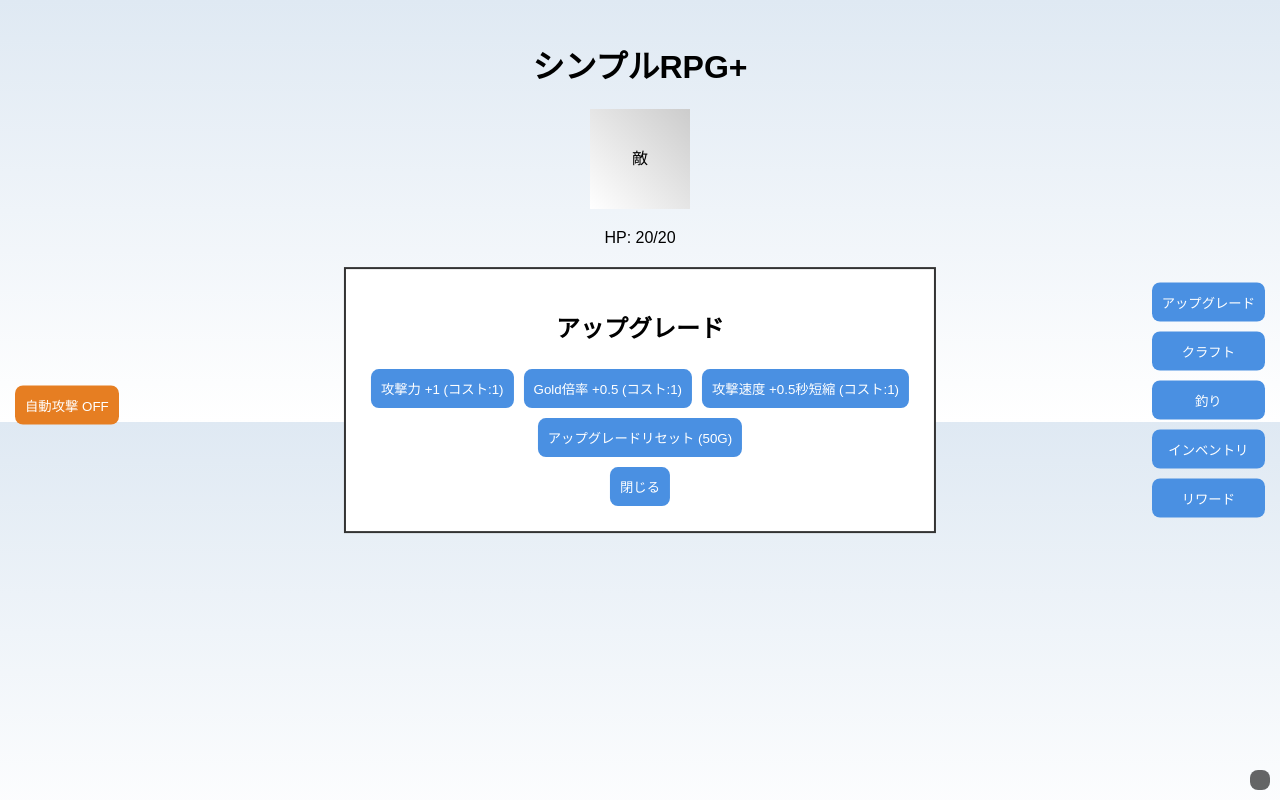
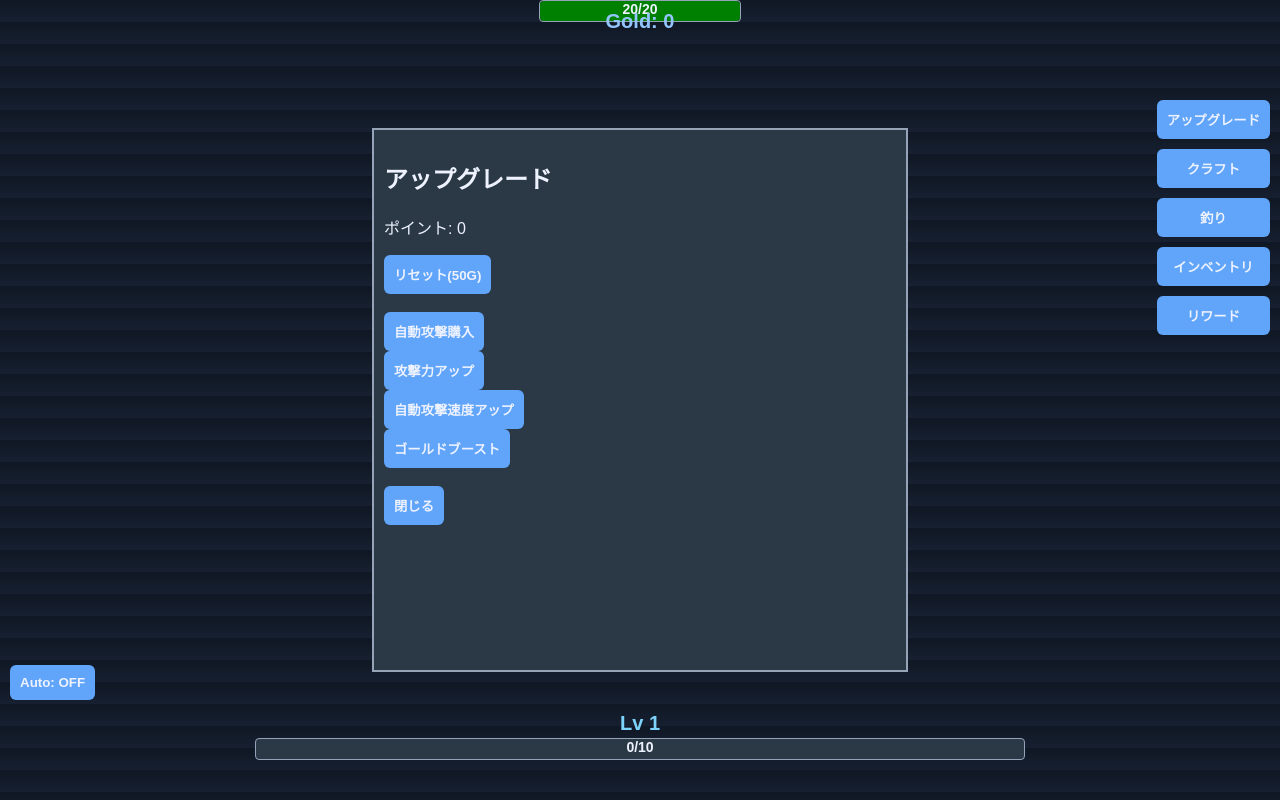
Before and after one commit to RateKau/MyGame, a plain HTML site: page index.html in a window 1280 px wide. Both pictures are taken after a click on the button "アップグレード". Drawn offline with Linux system fonts and the light colour scheme.

Commit message:
Add files via upload

```diff
--- a/index.html
+++ b/index.html
@@ -2,251 +2,316 @@
 <html lang="ja">
 <head>
   <meta charset="UTF-8">
-<title>シンプルRPG+</title>
+  <title>Web RPG</title>
+  <!-- テーマCSSを読み込み -->
+  <link rel="stylesheet" href="theme.css">
   <style>
-  body { font-family:sans-serif; background:linear-gradient(to bottom,#dfe9f3,#ffffff); margin:0; padding:0; text-align:center; }
-  #gameContainer{ max-width:800px; margin:0 auto; padding:20px; }
-  button{ margin:5px; padding:10px; border-radius:8px; border:none; cursor:pointer; background:#4a90e2; color:white; }
-  button:disabled{ background:#999; }
-  #enemy{ width:100px; height:100px; background:linear-gradient(45deg,#fff,#ccc); margin:20px auto; line-height:100px; }
-  #menuButtons{ position:fixed; right:10px; top:50%; transform:translateY(-50%); display:flex; flex-direction:column; }
-  .menuScreen{ display:none; position:fixed; top:50%; left:50%; transform:translate(-50%,-50%); background:white; border:2px solid #333; padding:20px; }
-  #boostDisplay{ position:fixed; right:10px; bottom:10px; background:rgba(0,0,0,0.6); color:white; padding:10px; border-radius:8px; }
-  #autoAttackToggle{ position:fixed; left:10px; top:50%; transform:translateY(-50%); background:#e67e22; }
+    body {
+      margin:0;
+      font-family:sans-serif;
+      background: linear-gradient(var(--bg1), var(--bg2));
+      color: var(--text-main);
+    }
+
+    #enemy {
+      position:absolute;
+      top:50%;
+      left:50%;
+      transform:translate(-50%,-50%);
+      width:200px; height:200px;
+      background: var(--card);
+      border:2px solid var(--muted);
+    }
+
+    .bar {
+      height:20px;
+      position:relative;
+      background: var(--card);
+      border:1px solid var(--muted);
+      border-radius: 4px;
+    }
+
+    .fill {
+      height:100%;
+      width:100%;
+      background: var(--hp-green1);
+      border-radius: 4px;
+      transition: width 0.2s;
+    }
+
+    .text {
+      position:absolute;
+      top:0; left:50%;
+      transform:translateX(-50%);
+      color: var(--text-main);
+      font-size:14px;
+      font-weight: bold;
+    }
+
+    #gold {
+      position:absolute;
+      top:10px;
+      left:50%;
+      transform:translateX(-50%);
+      font-size:20px;
+      color: var(--win);
+      font-weight: bold;
+    }
+
+    #expBar {
+      position:absolute;
+      bottom:40px;
+      left:50%;
+      transform:translateX(-50%);
+      width:60%;
+    }
+
+    #expFill {
+      background: var(--exp-bar);
+    }
+
+    #levelText {
+      position:absolute;
+      bottom:65px;
+      left:50%;
+      transform:translateX(-50%);
+      font-size:20px;
+      color: var(--accent);
+      font-weight: bold;
+    }
+
+    .buttonPanel {
+      position:absolute;
+      right:10px;
+      top:100px;
+      display:flex;
+      flex-direction:column;
+      gap:10px;
+    }
+
+    button {
+      background: var(--btn);
+      color: var(--text-main);
+      border:none;
+      padding:10px;
+      border-radius:6px;
+      font-weight:bold;
+      cursor:pointer;
+      transition: 0.2s;
+    }
+
+    button:hover {
+      opacity: 0.85;
+    }
+
+    .menuScreen {
+      display:none;
+      position:absolute;
+      top:50%;
+      left:50%;
+      transform:translate(-50%,-50%);
+      width:40%;
+      height:65%;
+      background: var(--card);
+      border:2px solid var(--muted);
+      padding:10px;
+      overflow:auto;
+      color: var(--text-main);
+    }
+
+    #autoToggle {
+      position:absolute;
+      bottom:100px;
+      left:10px;
+      background: var(--btn);
+      color: var(--text-main);
+    }
+
+    #boostInfo {
+      position:absolute;
+      bottom:10px;
+      right:10px;
+      font-size:14px;
+      color: var(--accent);
+    }
   </style>
 </head>
 <body>
-<div id="gameContainer">
-  <h1>シンプルRPG+</h1>
-  <div id="enemy">敵</div>
-  <p>HP: <span id="enemyHp"></span></p>
-  <button id="attackBtn">攻撃</button>
-  <p>Gold: <span id="gold">0</span> | Exp: <span id="exp">0</span> | Lv: <span id="level">1</span></p>
-  <p>アップグレードポイント: <span id="upgradePoints">0</span></p>
+  <div id="enemy"></div>
+  <div id="enemyHpBar" class="bar" style="top:calc(50% - 130px); left:50%; transform:translateX(-50%); width:200px;">
+    <div id="enemyHpFill" class="fill"></div>
+    <div id="enemyHpText" class="text"></div>
+  </div>
+  <div id="gold">Gold: 0</div>
+  <div id="levelText">Lv 1</div>
+  <div id="expBar" class="bar">
+    <div id="expFill" class="fill"></div>
+    <div id="expText" class="text"></div>
+  </div>
+  <button id="autoToggle">Auto: OFF</button>
+  <div id="boostInfo"></div>
+
+  <div class="buttonPanel">
+    <button id="upgradeBtn">アップグレード</button>
+    <button id="craftBtn">クラフト</button>
+    <button id="fishBtn">釣り</button>
+    <button id="inventoryBtn">インベントリ</button>
+    <button id="rewardBtn">リワード</button>
   </div>
 
-<div id="menuButtons">
-  <button id="openUpgrades">アップグレード</button>
-  <button id="openCraft">クラフト</button>
-  <button id="openFishing">釣り</button>
-  <button id="openInventory">インベントリ</button>
-  <button id="openReward">リワード</button>
-</div>
-<button id="autoAttackToggle">自動攻撃 OFF</button>
-<div id="boostDisplay"></div>
-
-<!-- アップグレード -->
+  <!-- メニュー画面はそのまま -->
   <div id="upgradeMenu" class="menuScreen">
     <h2>アップグレード</h2>
-  <div id="upgradeList"></div>
-  <button id="resetUpgrades">アップグレードリセット (50G)</button><br>
-  <button onclick="closeMenu('upgradeMenu')">閉じる</button>
+    <p>ポイント: <span id="upgradePoints">0</span></p>
+    <button id="resetUpgradesBtn">リセット(50G)</button><br><br>
+    <button id="buyAutoAttack">自動攻撃購入</button><br>
+    <button id="buyAttackPower">攻撃力アップ</button><br>
+    <button id="buyAttackSpeed">自動攻撃速度アップ</button><br>
+    <button id="buyGoldBoost">ゴールドブースト</button>
+    <br><br><button onclick="closeMenus()">閉じる</button>
   </div>
 
-<!-- クラフト -->
   <div id="craftMenu" class="menuScreen">
     <h2>クラフト</h2>
-  <div id="craftList"></div>
-  <button onclick="closeMenu('craftMenu')">閉じる</button>
+    <button id="craftRod">釣竿(1000G)</button><br>
+    <button id="craftSword">石の剣(150G+木5+石9)</button>
+    <br><br><button onclick="closeMenus()">閉じる</button>
   </div>
 
-<!-- 釣り -->
-<div id="fishingMenu" class="menuScreen">
+  <div id="fishMenu" class="menuScreen">
     <h2>釣り</h2>
-  <button id="startFishing">釣りを始める</button>
-  <p id="fishingInfo"></p>
-  <button id="fishAction" disabled>釣る！</button>
-  <button onclick="closeMenu('fishingMenu')">閉じる</button>
+    <div id="fishArea" style="margin:20px auto;width:100px;height:100px;border-radius:50%;background:lightblue;"></div>
+    <button id="fishStart">釣る！</button>
+    <div id="fishBar" style="display:none;margin-top:10px;">
+      <p id="fishTimer">3</p>
+      <button id="fishClick">連打！</button>
+    </div>
+    <br><button onclick="closeMenus()">閉じる</button>
   </div>
 
-<!-- インベントリ -->
   <div id="inventoryMenu" class="menuScreen">
     <h2>インベントリ</h2>
     <div id="inventoryList"></div>
-  <button onclick="closeMenu('inventoryMenu')">閉じる</button>
+    <br><button onclick="closeMenus()">閉じる</button>
   </div>
 
-<!-- リワード -->
   <div id="rewardMenu" class="menuScreen">
     <h2>リワード</h2>
-  <input type="text" id="rewardCode" placeholder="コードを入力">
-  <button id="claimReward">受け取る</button>
-  <p id="rewardMessage"></p>
-  <button onclick="closeMenu('rewardMenu')">閉じる</button>
+    <input id="rewardInput" placeholder="コードを入力"><button id="rewardSubmit">受け取る</button>
+    <div id="rewardMsg"></div>
+    <br><button onclick="closeMenus()">閉じる</button>
   </div>
 
   <script>
-let gold=0, exp=0, level=1, upgradePoints=0;
-let upgrades={attack:0,gold:0,attackSpeed:0};
-let attackDamage=1, goldMultiplier=1;
-let autoAttackEnabled=false;
-let hasRod=false;
-let inventory=[];
-let boostEffects={point2x:0,exp2x:0};
-let resources={wood:0,stone:0,stoneSword:0};
+    // --- 基本ステータス ---
+    let gold=0, exp=0, level=1, maxLevel=200, upgradePoints=0;
+    let enemyMaxHp=20, enemyHp=20;
+    let upgrades={autoAttack:0, attackPower:0, attackSpeed:0, goldBoost:0};
+    let autoOn=false, inventory=[], usedCodes=new Set();
+    let boostEffects={point2x:0, exp2x:0, stoneSword:0};
+    let autoAttackTimer=null, fishing=false;
 
-let enemyMaxHp=20, enemyHp=20;
+    const goldText=document.getElementById("gold");
+    const levelText=document.getElementById("levelText");
+    const expFill=document.getElementById("expFill");
+    const expText=document.getElementById("expText");
+    const enemyHpFill=document.getElementById("enemyHpFill");
+    const enemyHpText=document.getElementById("enemyHpText");
+    const upgradePts=document.getElementById("upgradePoints");
+    const boostInfo=document.getElementById("boostInfo");
 
-const enemyHpSpan=document.getElementById("enemyHp");
-const goldSpan=document.getElementById("gold");
-const expSpan=document.getElementById("exp");
-const levelSpan=document.getElementById("level");
-const upgradePointsSpan=document.getElementById("upgradePoints");
-const boostDisplay=document.getElementById("boostDisplay");
-const autoAttackBtn=document.getElementById("autoAttackToggle");
+    // --- UI更新 ---
+    function updateGold(){ goldText.textContent=`Gold: ${gold}`; }
+    function updateExp(){
+      const need=level*10;
+      expFill.style.width=Math.min(100,exp/need*100)+"%";
+      expText.textContent=`${exp}/${need}`;
+      levelText.textContent=`Lv ${level}`;
+      upgradePts.textContent=upgradePoints;
+    }
+    function updateEnemy(){
+      enemyHpFill.style.width=(enemyHp/enemyMaxHp*100)+"%";
+      if(enemyHp/enemyMaxHp>0.5) enemyHpFill.style.background="green";
+      else if(enemyHp/enemyMaxHp>0.2) enemyHpFill.style.background="yellow";
+      else enemyHpFill.style.background="red";
+      enemyHpText.textContent=`${enemyHp}/${enemyMaxHp}`;
+    }
+    updateGold(); updateExp(); updateEnemy();
 
-function updateGold(){ goldSpan.textContent=gold; }
-function updateExp(){ expSpan.textContent=exp; levelSpan.textContent=level; }
-function updateUpgradePoints(){ upgradePointsSpan.textContent=upgradePoints; }
-function updateEnemyHp(){ enemyHpSpan.textContent=enemyHp+"/"+enemyMaxHp; }
+    // --- 攻撃 ---
+    document.getElementById("enemy").addEventListener("click",()=>{ if(!fishing) attackEnemy(); });
+    function attackEnemy(){
+      const base=1*Math.pow(2,upgrades.attackPower);
+      const swordBoost=Math.pow(3,boostEffects.stoneSword);
+      const dmg=base*swordBoost;
+      enemyHp-=dmg;
+      if(enemyHp<=0){
+        const reward=(5*(upgrades.goldBoost+1));
+        gold+=reward;
+        let xp=(2*(boostEffects.exp2x>0?2:1));
+        exp+=xp;
+        if(exp>=level*10 && level<maxLevel){
+          exp-=level*10; level++; upgradePoints+=(boostEffects.point2x>0?2:1);
+          if(level%5===0) enemyMaxHp*=2;
+        }
+        enemyHp=enemyMaxHp;
+        updateGold(); updateExp();
+      }
+      updateEnemy();
+    }
 
-// 攻撃
-function attackEnemy(){
-  if(enemyHp<=0) return;
-  enemyHp-=attackDamage;
-  updateEnemyHp();
-  if(enemyHp<=0){
-    let g=Math.floor(5*goldMultiplier*(boostEffects.point2x>0?2:1));
-    gold+=g;
-    exp+=5*(boostEffects.exp2x>0?2:1);
-    if(exp>=level*20){ exp=0; level++; upgradePoints++; }
-    enemyMaxHp+=5; enemyHp=enemyMaxHp;
-    updateGold(); updateExp(); updateUpgradePoints(); updateEnemyHp();
+    // --- 自動攻撃 ---
+    function setAuto(){
+      if(autoAttackTimer) clearInterval(autoAttackTimer);
+      if(autoOn && upgrades.autoAttack>0 && !fishing){
+        let spd=[3000,2500,2000,1000,500,200][upgrades.attackSpeed];
+        autoAttackTimer=setInterval(attackEnemy,spd);
       }
     }
-document.getElementById("attackBtn").onclick=attackEnemy;
-
-// 自動攻撃
-autoAttackBtn.onclick=()=>{
-  autoAttackEnabled=!autoAttackEnabled;
-  autoAttackBtn.textContent=autoAttackEnabled?"自動攻撃 ON":"自動攻撃 OFF";
-};
-setInterval(()=>{
-  if(autoAttackEnabled && !fishingActive) attackEnemy();
-},1000);
-
-// アップグレード
-const upgradeList=document.getElementById("upgradeList");
-function renderUpgrades(){
-  upgradeList.innerHTML="";
-  [["attack","攻撃力 +1"],["gold","Gold倍率 +0.5"],["attackSpeed","攻撃速度 +0.5秒短縮"]].forEach(([key,label])=>{
-    let btn=document.createElement("button");
-    btn.textContent=label+" (コスト:1)";
-    btn.onclick=()=>{
-      if(upgradePoints>0){
-        upgrades[key]++; upgradePoints--;
-        if(key==="attack") attackDamage++;
-        if(key==="gold") goldMultiplier+=0.5;
-      }
-      updateUpgradePoints(); renderUpgrades();
-    };
-    upgradeList.appendChild(btn);
-  });
-}
-document.getElementById("openUpgrades").onclick=()=>{ renderUpgrades(); document.getElementById("upgradeMenu").style.display="block"; };
-document.getElementById("resetUpgrades").onclick=()=>{
-  if(gold>=50){
-    gold-=50;
-    upgradePoints=upgrades.attack+upgrades.gold+upgrades.attackSpeed;
-    upgrades={attack:0,gold:0,attackSpeed:0};
-    attackDamage=1; goldMultiplier=1;
-    updateGold(); updateUpgradePoints(); renderUpgrades();
-  }
+    document.getElementById("autoToggle").onclick=()=>{
+      autoOn=!autoOn;
+      document.getElementById("autoToggle").textContent="Auto: "+(autoOn?"ON":"OFF");
+      setAuto();
     };
 
-// クラフト
-const craftList=document.getElementById("craftList");
-function renderCraft(){
-  craftList.innerHTML="";
-  // 釣竿
-  let rodBtn=document.createElement("button");
-  rodBtn.textContent="釣竿 (1000G, 木10, 石5)";
-  rodBtn.disabled=hasRod || gold<1000 || resources.wood<10 || resources.stone<5;
-  rodBtn.onclick=()=>{ if(!hasRod && gold>=1000 && resources.wood>=10 && resources.stone>=5){ gold-=1000; resources.wood-=10; resources.stone-=5; hasRod=true; updateGold(); renderCraft(); } };
-  craftList.appendChild(rodBtn);
-  // 石の剣
-  let swordBtn=document.createElement("button");
-  swordBtn.textContent="石の剣 (150G, 木5, 石9)";
-  swordBtn.disabled=gold<150 || resources.wood<5 || resources.stone<9;
-  swordBtn.onclick=()=>{ gold-=150; resources.wood-=5; resources.stone-=9; resources.stoneSword++; goldMultiplier*=3; updateGold(); renderCraft(); };
-  craftList.appendChild(swordBtn);
-}
-document.getElementById("openCraft").onclick=()=>{ renderCraft(); document.getElementById("craftMenu").style.display="block"; };
+    // --- アップグレード購入 ---
+    document.getElementById("buyAutoAttack").onclick=()=>{ if(upgrades.autoAttack==0&&upgradePoints>=1){ upgrades.autoAttack=1; upgradePoints--; setAuto(); updateExp(); }};
+    document.getElementById("buyAttackPower").onclick=()=>{ if(upgradePoints>=1&&upgrades.attackPower<10){ upgrades.attackPower++; upgradePoints--; updateExp(); }};
+    document.getElementById("buyAttackSpeed").onclick=()=>{ if(upgrades.autoAttack>0){ let costs=[10,10,25,50,75]; let lv=upgrades.attackSpeed; if(lv<5&&upgradePoints>=costs[lv]){ upgradePoints-=costs[lv]; upgrades.attackSpeed++; setAuto(); updateExp(); } }};
+    document.getElementById("buyGoldBoost").onclick=()=>{ if(upgrades.goldBoost<5&&upgradePoints>=5){ upgradePoints-=5; upgrades.goldBoost++; updateExp(); }};
+    document.getElementById("resetUpgradesBtn").onclick=()=>{ if(gold>=50){ gold-=50; upgradePoints=level; upgrades={autoAttack:0,attackPower:0,attackSpeed:0,goldBoost:0}; updateGold(); updateExp(); setAuto(); }};
 
-// 釣り
-let fishingActive=false;
+    // --- メニュー制御 ---
+    function closeMenus(){ document.querySelectorAll('.menuScreen').forEach(m=>m.style.display="none"); }
+    document.getElementById("upgradeBtn").onclick=()=>{ closeMenus(); document.getElementById("upgradeMenu").style.display="block"; };
+    document.getElementById("craftBtn").onclick=()=>{ closeMenus(); document.getElementById("craftMenu").style.display="block"; };
+    document.getElementById("fishBtn").onclick=()=>{ closeMenus(); document.getElementById("fishMenu").style.display="block"; };
+    document.getElementById("inventoryBtn").onclick=()=>{ closeMenus(); document.getElementById("inventoryMenu").style.display="block"; updateInventoryUI(); };
+    document.getElementById("rewardBtn").onclick=()=>{ closeMenus(); document.getElementById("rewardMenu").style.display="block"; };
+
+    // --- クラフト ---
+    document.getElementById("craftRod").onclick=()=>{ if(!inventory.find(i=>i.type==="rod")&&gold>=1000){ gold-=1000; inventory.push({type:"rod",name:"釣竿"}); updateGold(); updateInventoryUI(); }};
+    document.getElementById("craftSword").onclick=()=>{ let wood=inventory.filter(i=>i.type==="wood").length; let stone=inventory.filter(i=>i.type==="stone").length; if(gold>=150&&wood>=5&&stone>=9){ gold-=150; removeItem("wood",5); removeItem("stone",9); boostEffects.stoneSword++; inventory.push({type:"stoneSword",name:"石の剣"}); updateGold(); updateInventoryUI(); }};
+    function removeItem(type,n){ let c=0; inventory=inventory.filter(i=>{ if(i.type===type&&c<n){ c++; return false;} return true;}); }
+
+    // --- インベントリ ---
+    const invList=document.getElementById("inventoryList");
+    function updateInventoryUI(){ invList.innerHTML=""; inventory.forEach((it,idx)=>{ let b=document.createElement("button"); b.textContent=it.name; b.onclick=()=>useItem(idx); invList.appendChild(b); }); }
+    function useItem(idx){ let it=inventory[idx]; if(it.type==="point2x"){ boostEffects.point2x=1800; } else if(it.type==="exp2x"){ boostEffects.exp2x=1800; } inventory.splice(idx,1); updateInventoryUI(); }
+
+    // --- 釣り ---
+    let fishStart=document.getElementById("fishStart"), fishBar=document.getElementById("fishBar"), fishClick=document.getElementById("fishClick"), fishTimer=document.getElementById("fishTimer");
     let clicks=0;
-document.getElementById("startFishing").onclick=()=>{
-  if(!hasRod){ alert("釣竿をクラフトしてください！"); return; }
-  fishingActive=true; clicks=0;
-  document.getElementById("fishAction").disabled=false;
-  document.getElementById("fishingInfo").textContent="連打で釣れ！";
-  setTimeout(endFishing,3000);
-};
-document.getElementById("fishAction").onclick=()=>{ clicks++; };
+    fishStart.onclick=()=>{ if(!inventory.find(i=>i.type==="rod")){ alert("釣竿が必要"); return; } fishing=true; setAuto(); fishStart.disabled=true; let t=3; fishTimer.textContent=t; fishBar.style.display="block"; clicks=0; let countdown=setInterval(()=>{ t--; fishTimer.textContent=t; if(t<=0){ clearInterval(countdown); fishTimer.textContent="START!"; } },1000); };
+    fishClick.onclick=()=>{ if(fishTimer.textContent==="START!"){ clicks++; if(clicks>=10){ endFishing(); } } };
+    function endFishing(){ fishBar.style.display="none"; fishStart.disabled=false; fishing=false; setAuto(); determineFishingReward(clicks); }
+    function determineFishingReward(c){ let potionBoost=Math.min(c/10,1); let r=Math.random(); let thresholds={point2x:0.15+potionBoost*0.2,exp2x:0.15+potionBoost*0.2,wood:0.35,stone:0.35}; let sum=0; for(let k in thresholds){ sum+=thresholds[k]; } r*=sum; let acc=0; let chosen=null; for(let k in thresholds){ acc+=thresholds[k]; if(r<=acc){ chosen=k; break; } } let item; if(chosen==="point2x") item={type:"point2x",name:"Pt2倍ポーション"}; else if(chosen==="exp2x") item={type:"exp2x",name:"Exp2倍ポーション"}; else if(chosen==="wood") item={type:"wood",name:"木材"}; else item={type:"stone",name:"石"}; inventory.push(item); updateInventoryUI(); alert(item.name+"を釣りました！"); }
 
-function endFishing(){
-  fishingActive=false;
-  document.getElementById("fishAction").disabled=true;
-  determineFishingReward(clicks);
-}
-function determineFishingReward(clicks){
-  let baseRoll=Math.random();
-  // レア補正
-  if(clicks>=10) baseRoll*=0.5; // クリック多いとポーション系が当たりやすい
-  if(baseRoll<0.15){ inventory.push({type:"point2x",name:"アップグレードポイント2倍ブーストポーション"}); }
-  else if(baseRoll<0.30){ inventory.push({type:"exp2x",name:"Exp2倍ブーストポーション"}); }
-  else if(baseRoll<0.65){ resources.wood++; alert("木材を釣った！ 現在:"+resources.wood); return; }
-  else { resources.stone++; alert("石を釣った！ 現在:"+resources.stone); return; }
-  updateInventoryUI();
-  alert("釣り成功! "+inventory[inventory.length-1].name+" を獲得しました！");
-}
+    // --- リワード ---
+    document.getElementById("rewardSubmit").onclick=()=>{ let code=document.getElementById("rewardInput").value.trim(); if(usedCodes.has(code)){ document.getElementById("rewardMsg").textContent="既に使用済みです"; return; } if(code==="RPG"){ gold+=250; updateGold(); usedCodes.add(code); document.getElementById("rewardMsg").textContent="Gold+250!"; } else if(code==="SecretCode"){ inventory.push({type:"stoneSword",name:"石の剣"}); inventory.push({type:"stoneSword",name:"石の剣"}); boostEffects.stoneSword+=2; upgradePoints+=5; exp+=500; updateExp(); updateInventoryUI(); usedCodes.add(code); document.getElementById("rewardMsg").textContent="石の剣×2 + Pt+5 + Exp+500"; } else { document.getElementById("rewardMsg").textContent="無効なコード"; } };
 
-// インベントリ
-const inventoryList=document.getElementById("inventoryList");
-function updateInventoryUI(){
-  inventoryList.innerHTML="";
-  inventory.forEach((item,idx)=>{
-    let btn=document.createElement("button");
-    btn.textContent=item.name;
-    btn.onclick=()=>useItem(idx);
-    inventoryList.appendChild(btn);
-  });
-}
-function useItem(idx){
-  let item=inventory[idx];
-  if(item.type==="point2x") boostEffects.point2x=1800;
-  if(item.type==="exp2x") boostEffects.exp2x=1800;
-  inventory.splice(idx,1); updateInventoryUI();
-  alert(item.name+" を使用しました！");
-}
-
-// ブースト残り時間
-setInterval(()=>{
-  for(let k in boostEffects) if(boostEffects[k]>0) boostEffects[k]--;
-  let t="";
-  if(boostEffects.point2x>0) t+="ポイント2倍:"+Math.floor(boostEffects.point2x/60)+"分 ";
-  if(boostEffects.exp2x>0) t+="Exp2倍:"+Math.floor(boostEffects.exp2x/60)+"分";
-  boostDisplay.textContent=t;
-},1000);
-
-// リワード
-let usedCodes=new Set();
-document.getElementById("claimReward").onclick=()=>{
-  let code=document.getElementById("rewardCode").value.trim();
-  if(usedCodes.has(code)){ document.getElementById("rewardMessage").textContent="このコードは使用済みです"; return; }
-  if(code==="RPG"){ gold+=250; updateGold(); document.getElementById("rewardMessage").textContent="250ゴールド獲得！"; usedCodes.add(code); }
-  else if(code==="SecretCode"){ resources.stoneSword+=2; goldMultiplier*=9; upgradePoints+=5; exp+=500; updateGold(); updateExp(); updateUpgradePoints(); document.getElementById("rewardMessage").textContent="石の剣×2, Exp500, ポイント5を獲得！"; usedCodes.add(code); }
-  else document.getElementById("rewardMessage").textContent="無効なコードです";
-};
-
-// メニュー制御
-function closeMenu(id){ document.getElementById(id).style.display="none"; }
-document.getElementById("openInventory").onclick=()=>{ updateInventoryUI(); document.getElementById("inventoryMenu").style.display="block"; };
-document.getElementById("openFishing").onclick=()=>{ document.getElementById("fishingMenu").style.display="block"; };
-document.getElementById("openReward").onclick=()=>{ document.getElementById("rewardMenu").style.display="block"; };
-
-updateGold(); updateExp(); updateUpgradePoints(); updateEnemyHp();
+    // --- ブーストタイマー更新 ---
+    setInterval(()=>{ for(let k in boostEffects){ if(boostEffects[k]>0) boostEffects[k]--; } let msgs=[]; if(boostEffects.point2x>0) msgs.push("Pt2x:"+boostEffects.point2x+"s"); if(boostEffects.exp2x>0) msgs.push("Exp2x:"+boostEffects.exp2x+"s"); boostInfo.textContent=msgs.join(" "); },1000);
   </script>
 </body>
 </html>
--- /dev/null
+++ b/theme.css
@@ -0,0 +1,38 @@
+:root {
+  /* === 背景 === */
+  --bg1: #0f1724;   /* 背景グラデ上部 */
+  --bg2: #172031;   /* 背景グラデ下部 */
+
+  /* === 基本UI === */
+  --card: #2b3947;   /* カード/ボタン背景 */
+  --accent: #7dd3fc; /* 見出し強調・釣り円の一部 */
+  --muted: #94a3b8;  /* サブテキスト */
+  --btn: #60a5fa;    /* ボタン基準色 */
+  --win: #93c5fd;    /* Gold数値など */
+  --text-main: #eef2ff; /* 通常文字色 */
+  --boost: #a7f3d0;  /* Boost倍率テキスト */
+
+  /* === HPバー === */
+  --hp-green1: #34d399;
+  --hp-green2: #10b981;
+  --hp-yellow: #facc15;
+  --hp-orange: #f97316;
+  --hp-pink: #fb7185;
+  --hp-red: #ef4444;
+
+  /* === Expバー === */
+  --exp-bg: #3f4b57;
+  --exp-bar: #ffffff;
+
+  /* === 釣りゲージ === */
+  --fish-bg: #3b4250;
+  --fish-bar1: #a7f3d0;
+  --fish-bar2: #60a5fa;
+
+  /* === 特殊ボタン === */
+  --btn-reset: #f97316;
+  --btn-close: #ef4444;
+
+  /* === 獲得テキスト === */
+  --gold-float: #fde68a;
+}
```
Lines whose indentation alone changed are shown as unchanged.
